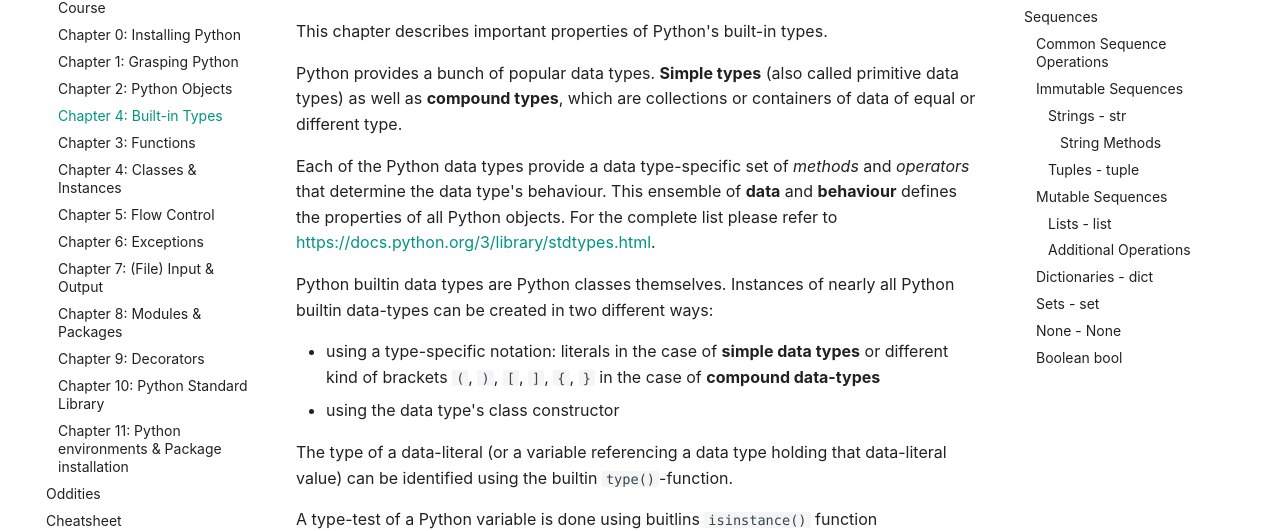
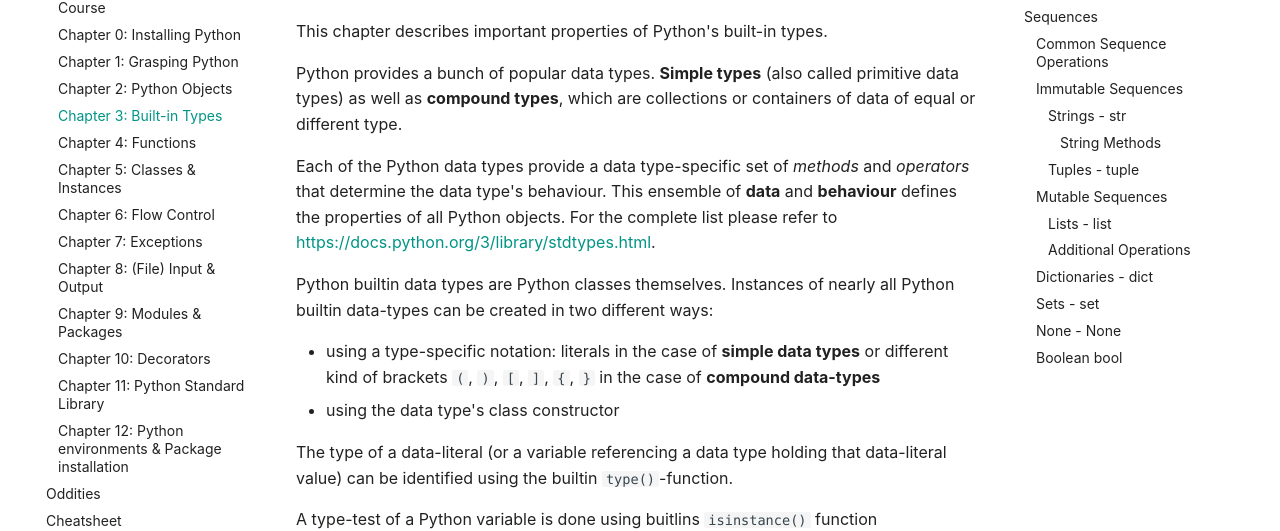
Before and after one commit to rkluger68/cpycourse, an MkDocs documentation site: the page built from docs/training/main-course/builtin-types.md, in a window 1280 px wide. Shown: the part 250-781 px from the top of the page. Built offline with MkDocs 1.6.1 and Material for MkDocs 9.7.7, drawn with Linux system fonts in a browser that asks for light colours; comment, search, counter and statistics services are not loaded.

Commit message:
Update mkdocs.yml
Fixed Chapter numbering

```diff
--- a/mkdocs.yml
+++ b/mkdocs.yml
@@ -34,16 +34,16 @@ nav:
             - "Chapter 0: Installing Python":  training/main-course/installation.md
             - "Chapter 1: Grasping Python":  training/main-course/grasping-python.md
             - "Chapter 2: Python Objects": training/main-course/objects.md
-            - "Chapter 4: Built-in Types": training/main-course/builtin-types.md
-            - "Chapter 3: Functions": training/main-course/functions.md
-            - "Chapter 4: Classes & Instances": training/main-course/classes-instances.md
-            - "Chapter 5: Flow Control":  training/main-course/flow-control.md
-            - "Chapter 6: Exceptions": training/main-course/exceptions.md
-            - "Chapter 7: (File) Input & Output": training/main-course/io.md
-            - "Chapter 8: Modules & Packages": training/main-course/modules-packages.md
-            - "Chapter 9: Decorators": training/main-course/decorators.md
-            - "Chapter 10: Python Standard Library": training/main-course/stdlib-tour.md
-            - "Chapter 11: Python environments & Package installation": training/main-course/venvs-packages-installation.md
+            - "Chapter 3: Built-in Types": training/main-course/builtin-types.md
+            - "Chapter 4: Functions": training/main-course/functions.md
+            - "Chapter 5: Classes & Instances": training/main-course/classes-instances.md
+            - "Chapter 6: Flow Control":  training/main-course/flow-control.md
+            - "Chapter 7: Exceptions": training/main-course/exceptions.md
+            - "Chapter 8: (File) Input & Output": training/main-course/io.md
+            - "Chapter 9: Modules & Packages": training/main-course/modules-packages.md
+            - "Chapter 10: Decorators": training/main-course/decorators.md
+            - "Chapter 11: Python Standard Library": training/main-course/stdlib-tour.md
+            - "Chapter 12: Python environments & Package installation": training/main-course/venvs-packages-installation.md
         - Oddities: training/oddjob.md
         - Cheatsheet: training/cheatsheet.md
     - Lessons:
```
